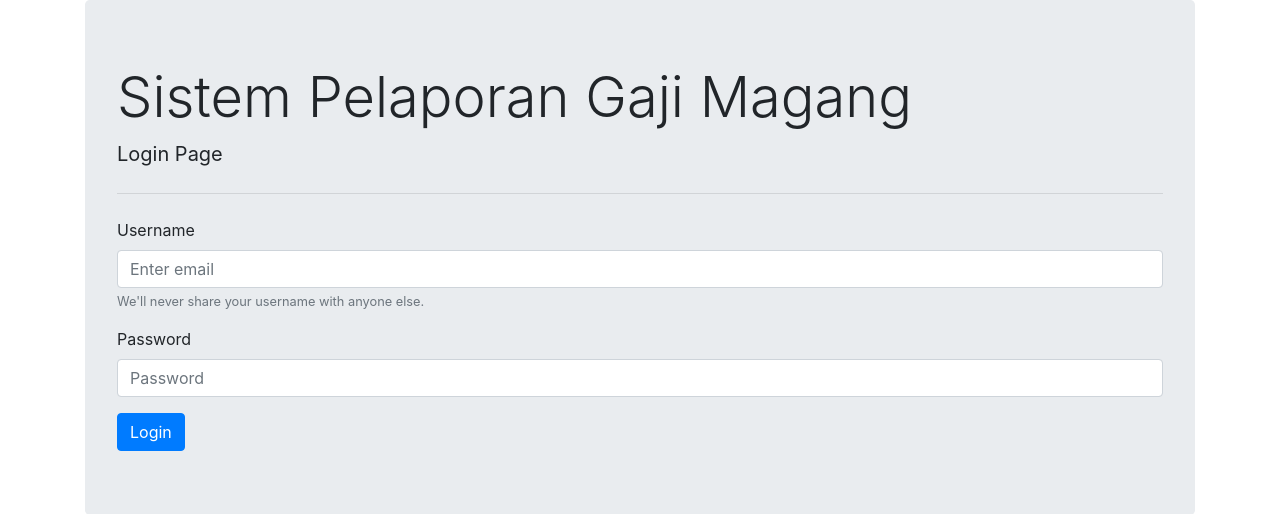
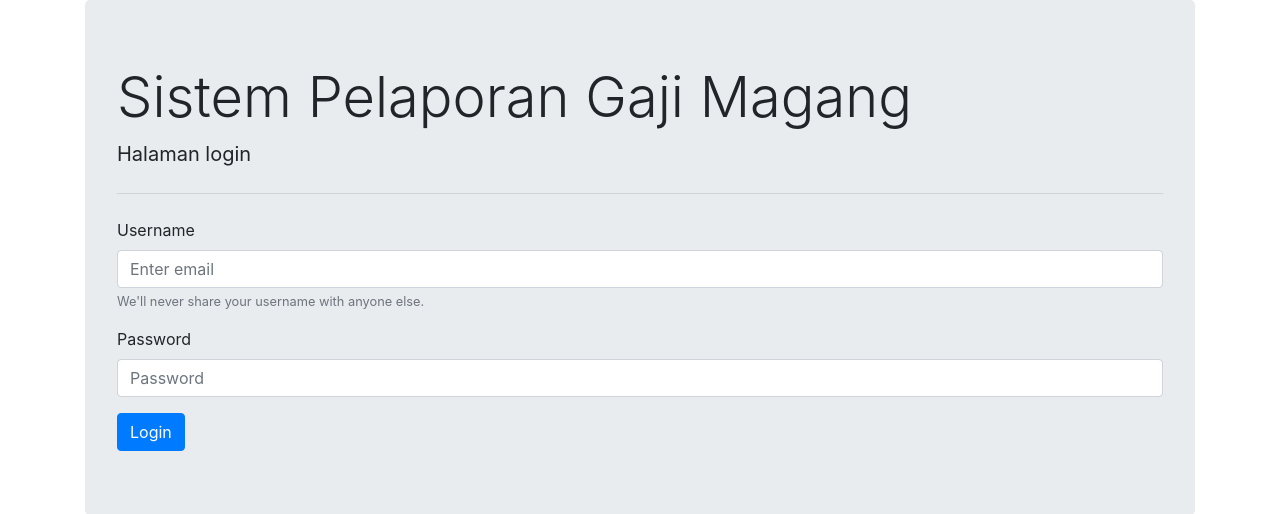
Before and after one commit to kpratama24/gajian-bos, a PHP site: page / in a window 1280 px wide. Shown: the top 514 px of the page. Run offline with PHP 8.4, Linux system fonts and the light colour scheme; some libraries are stand-ins or nearby versions.

Commit message:
Language English to Indonesia

```diff
--- a/index.php
+++ b/index.php
@@ -22,7 +22,7 @@ if(isset($_SESSION['username'])){
       <div class="container">
         <div class="jumbotron">
             <h1 class="display-4">Sistem Pelaporan Gaji Magang</h1>
-            <p class="lead"><b>Login Page</b></p>
+            <p class="lead"><b>Halaman login</b></p>
             <hr class="my-4">
             <form action="./login.php" method="POST">
                 <div class="form-group">
```
